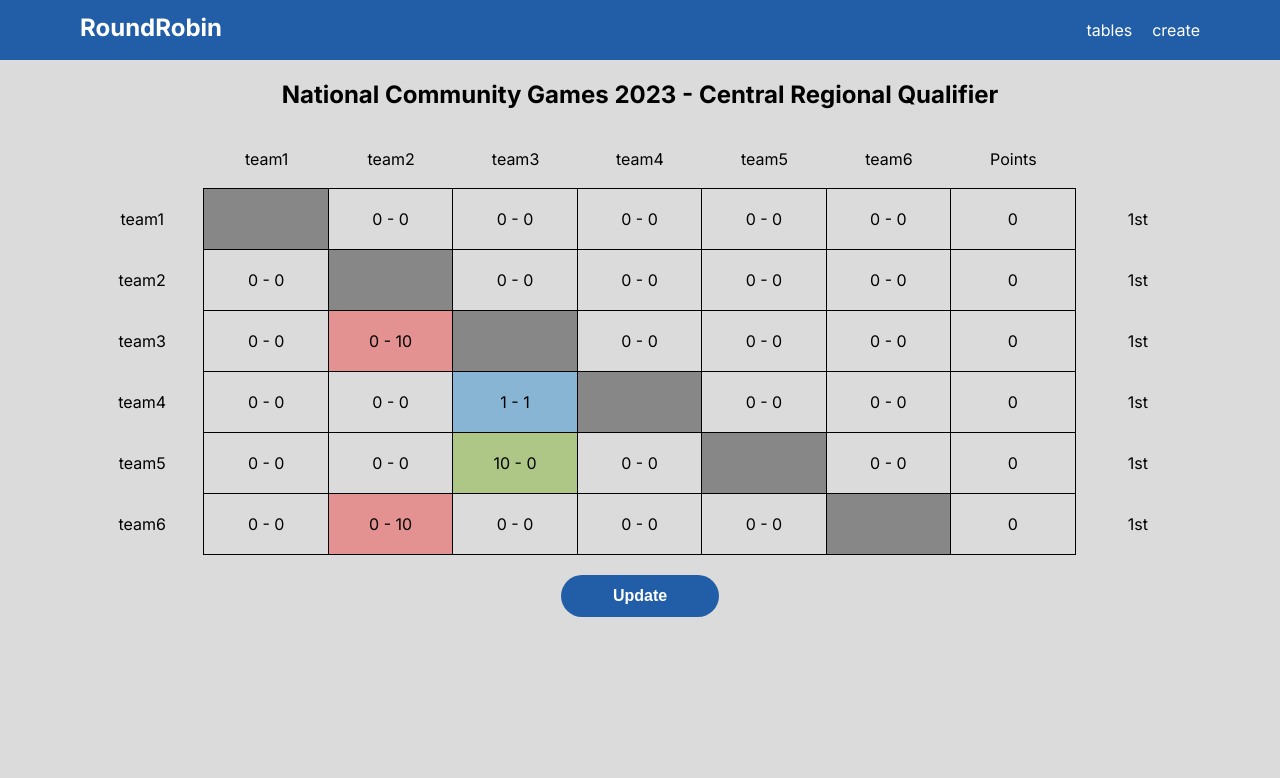
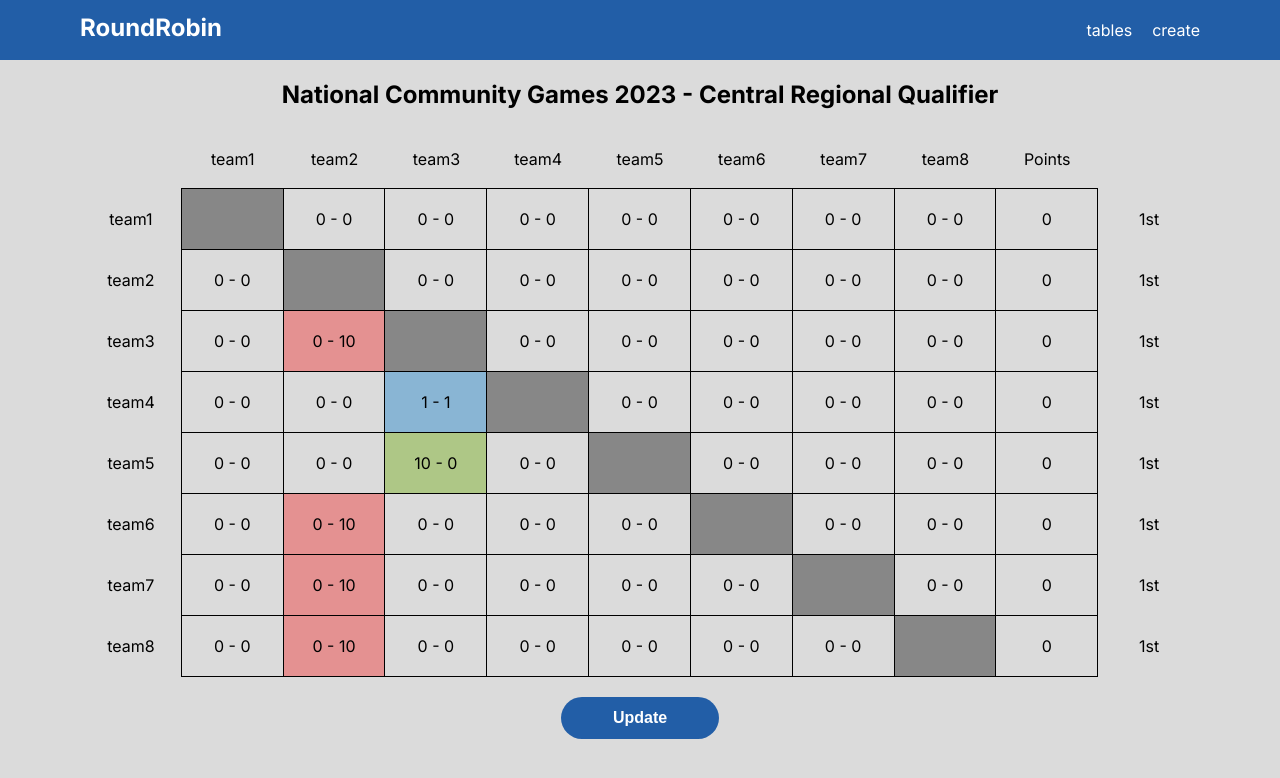
Before and after one commit to geraldhyw/round-robin-maker, a React (Create React App) app in the folder frontend/: page /indi-table in a window 1280 px wide. Shown: the top 778 px of the page. Built offline with nearby package versions, Linux system fonts and the light colour scheme; the HTML template or start-up script is replaced by a standard one.

Commit message:
imntegrated POST single table

```diff
--- a/frontend/package.json
+++ b/frontend/package.json
@@ -2,6 +2,7 @@
   "name": "frontend",
   "version": "0.1.0",
   "private": true,
+  "proxy": "http://localhost:4000",
   "dependencies": {
     "@testing-library/jest-dom": "^5.16.5",
     "@testing-library/react": "^13.4.0",
--- a/frontend/src/css/IndiTable.css
+++ b/frontend/src/css/IndiTable.css
@@ -64,6 +64,16 @@
     grid-template-columns: repeat(9, 1fr);
 }
 
+.seven {
+    display: grid;
+    grid-template-columns: repeat(10, 1fr);
+}
+
+.eight {
+    display: grid;
+    grid-template-columns: repeat(11, 1fr);
+}
+
 .indi-button-container {
     display: flex;
     justify-content: center;
--- a/frontend/src/css/TableForm.css
+++ b/frontend/src/css/TableForm.css
@@ -45,3 +45,7 @@
     justify-content: center;
     padding: 20px 0px;
 }
+
+.hidden {
+    opacity: 0;
+}
--- a/frontend/src/pages/IndiTable.js
+++ b/frontend/src/pages/IndiTable.js
@@ -23,6 +23,19 @@ const IndiTable = () => {
     ['team6', [0, 0], [0, 10], [0, 0], [0, 0], [0, 0], '', '0', '1st'],
   ]
 
+  let eightTeamTable =
+  [
+    ['', 'team1', 'team2', 'team3', 'team4', 'team5', 'team6', 'team7', 'team8', 'Points', ''],
+    ['team1', '', [0, 0], [0, 0], [0, 0], [0, 0], [0, 0], [0, 0], [0, 0], '0', '1st'],
+    ['team2', [0, 0], '', [0, 0], [0, 0], [0, 0], [0, 0], [0, 0], [0, 0], '0', '1st'],
+    ['team3', [0, 0], [0, 10], '', [0, 0], [0, 0], [0, 0], [0, 0], [0, 0], '0', '1st'],
+    ['team4', [0, 0], [0, 0], [1, 1], '', [0, 0], [0, 0], [0, 0], [0, 0], '0', '1st'],
+    ['team5', [0, 0], [0, 0], [10, 0], [0, 0], '',  [0, 0], [0, 0], [0, 0], '0', '1st'],
+    ['team6', [0, 0], [0, 10], [0, 0], [0, 0], [0, 0], '', [0, 0], [0, 0], '0', '1st'],
+    ['team7', [0, 0], [0, 10], [0, 0], [0, 0], [0, 0], [0, 0], '', [0, 0], '0', '1st'],
+    ['team8', [0, 0], [0, 10], [0, 0], [0, 0], [0, 0], [0, 0], [0, 0], '', '0', '1st'],
+  ]
+
   // {
   //   type: "",
   //   score: "",
@@ -38,9 +51,9 @@ const IndiTable = () => {
       <div className='indi-body'>
         {/* table  */}
 
-        <div className="indi-table six">
+        <div className="indi-table eight">
         {/* change number of rows above^  */}
-          {sixTeamTable.map((row, rowIndex) => {
+          {eightTeamTable.map((row, rowIndex) => {
             return (row.map((item, colIndex) => {
               let className = "indi-table-item"
 
--- a/frontend/src/pages/TableForm.js
+++ b/frontend/src/pages/TableForm.js
@@ -1,6 +1,104 @@
 import '../css/TableForm.css'
 
+import { useEffect, useState } from 'react'
+
 const TableForm = () => {
+  const [tableName, setTableName] = useState('')
+  const [numTeams, setNumTeams] = useState('')
+  const [winPoints, setWinPoints] = useState('')
+  const [drawPoints, setDrawPoints] = useState('')
+  const [losePoints, setLosePoints] = useState('')
+  const [teamName1, setTeamName1] = useState('')
+  const [teamName2, setTeamName2] = useState('')
+  const [teamName3, setTeamName3] = useState('')
+  const [teamName4, setTeamName4] = useState('')
+  const [teamName5, setTeamName5] = useState('')
+  const [teamName6, setTeamName6] = useState('')
+  const [teamName7, setTeamName7] = useState('')
+  const [teamName8, setTeamName8] = useState('')
+
+
+  const createBaseTeamScores = (numTeams, teamNames) => {
+    let teamScores = new Array(numTeams+1).fill(new Array(numTeams+3).fill(''))
+    // let teamScores = new Array(numTeams+1)
+    // let col1 = new Array(1).fill('').append(teamNames).append(['Points', ''])
+    // let tmp1 = ['']
+    // let tmp2 = ['Points', '']
+    // let col1 = tmp1.append(teamNames.append(tmp2))
+
+    console.log(numTeams, teamNames)
+
+    for (let i = 0; i < teamScores.length; i++) {
+      for (let j = 0; j < teamScores[0].length; j++) {
+        if (i !== 0 && j === 0) {
+          teamScores[i][j] = teamNames[i-1]
+        } else if (i !== 0 && j === teamScores[0].length-1) {
+          teamScores[i][j] = '1st'
+        } else if (i === j) {
+          teamScores[i][j] = ''
+        } else {
+          teamScores[i][j] = [0, 0]
+        }
+
+        // console.log(i, j, teamScores[i][j])
+      }
+    }
+
+    for (let j = 0; j < teamScores[0].length; j++) {
+      if (j === 0 || j === teamScores[0].length-1) {
+        teamScores[0][j] = ''
+      } else if (j === teamScores[0].length-2) {
+        teamScores[0][j] = 'Points'
+      } else {
+        teamScores[0][j] = teamNames[j-1]
+      }
+    }
+    // console.log(teamScores[0])
+    // console.log(teamScores)
+  }
+
+
+  const handleCreate = async (e) => {
+    e.preventDefault()
+
+    console.log(tableName)
+    console.log(numTeams)
+    console.log(winPoints)
+    console.log(drawPoints)
+    console.log(losePoints)
+    console.log(teamName1)
+    console.log(teamName2)
+    console.log(teamName3)
+    console.log(teamName4)
+    console.log(teamName5)
+    console.log(teamName6)
+    console.log(teamName7)
+    console.log(teamName8)
+
+    let teamNames = [teamName1, teamName2, teamName3, teamName4, teamName5, teamName6, teamName7, teamName8]
+    let teamScores = createBaseTeamScores(numTeams, teamNames)
+
+    let table = { tableName, numTeams, winPoints, drawPoints, losePoints, teamNames, teamScores }
+
+    const response = await fetch('/api/tables', {
+      method: 'POST',
+      body: JSON.stringify(table),
+      headers: {
+        'Content-Type': 'application/json'
+      }
+    })
+
+    const json = await response.json()
+
+    if (!response.ok) {
+      // do something
+      console.log(json.error)
+    } else {
+      // do smth
+      console.log('success!')
+    }
+  }
+
   return (
     <div>
       <div className="form-header">
@@ -11,54 +109,139 @@ const TableForm = () => {
         <div className="form-body-top">
           <div className="field-container">
             <label className="form-label"> Table Name </label>
-            <input className="form-input" type="text" />
+            <input
+              className="form-input"
+              type="text"
+              value={tableName}
+              onChange={(e) => setTableName(e.target.value)}
+            />
           </div>
         </div>
 
         <div className="form-body-bottom">
           <div className="field-container">
-            <label className="form-label"> Number of Players </label>
-            <input className="form-input" type="text" />
+            <label className="form-label"> Number of Teams </label>
+            <input
+              className="form-input"
+              type="number"
+              value={numTeams}
+              onChange={(e) => setNumTeams(parseInt(e.target.value))}
+            />
           </div>
 
           <div className="field-container">
             <label className="form-label"> Points for Win </label>
-            <input className="form-input" type="text" />
+            <input
+              className="form-input"
+              type="number"
+              value={winPoints}
+              onChange={(e) => setWinPoints(parseInt(e.target.value))}
+            />
           </div>
 
           <div className="field-container">
             <label className="form-label"> Points for Draw </label>
-            <input className="form-input" type="text" />
+            <input
+              className="form-input"
+              type="number"
+              value={drawPoints}
+              onChange={(e) => setDrawPoints(parseInt(e.target.value))}
+            />
           </div>
 
           <div className="field-container">
             <label className="form-label"> Points for Lose </label>
-            <input className="form-input" type="text" />
+            <input
+              className="form-input"
+              type="number"
+              value={losePoints}
+              onChange={(e) => setLosePoints(parseInt(e.target.value))}
+            />
           </div>
 
           <div className="field-container">
             <label className="form-label"> Name of Team 1 </label>
-            <input className="form-input" type="text" />
+            <input
+              className="form-input"
+              type="text"
+              value={teamName1}
+              onChange={(e) => setTeamName1(e.target.value)}
+            />
           </div>
 
           <div className="field-container">
             <label className="form-label"> Name of Team 2 </label>
-            <input className="form-input" type="text" />
+            <input
+              className="form-input"
+              type="text"
+              value={teamName2}
+              onChange={(e) => setTeamName2(e.target.value)}
+            />
           </div>
 
           <div className="field-container">
             <label className="form-label"> Name of Team 3 </label>
-            <input className="form-input" type="text" />
+            <input
+              className="form-input"
+              type="text"
+              value={teamName3}
+              onChange={(e) => setTeamName3(e.target.value)}
+            />
           </div>
 
           <div className="field-container">
             <label className="form-label"> Name of Team 4 </label>
-            <input className="form-input" type="text" />
+            <input
+              className="form-input"
+              type="text"
+              value={teamName4}
+              onChange={(e) => setTeamName4(e.target.value)}
+            />
+          </div>
+
+          <div className="field-container">
+            <label className="form-label"> Name of Team 5 </label>
+            <input
+              className="form-input"
+              type="text"
+              value={teamName5}
+              onChange={(e) => setTeamName5(e.target.value)}
+            />
+          </div>
+
+          <div className="field-container">
+            <label className="form-label"> Name of Team 6 </label>
+            <input
+              className="form-input"
+              type="text"
+              value={teamName6}
+              onChange={(e) => setTeamName6(e.target.value)}
+            />
+          </div>
+
+          <div className="field-container">
+            <label className="form-label"> Name of Team 7 </label>
+            <input
+              className="form-input"
+              type="text"
+              value={teamName7}
+              onChange={(e) => setTeamName7(e.target.value)}
+            />
+          </div>
+
+          <div className="field-container">
+            <label className="form-label"> Name of Team 8 </label>
+            <input
+              className="form-input"
+              type="text"
+              value={teamName8}
+              onChange={(e) => setTeamName8(e.target.value)}
+            />
           </div>
         </div>
 
         <div className="form-button-container">
-					<button className="blue-button">Create</button>
+					<button className="blue-button" onClick={handleCreate}>Create</button>
 				</div>
 			</div>
     </div>
```
